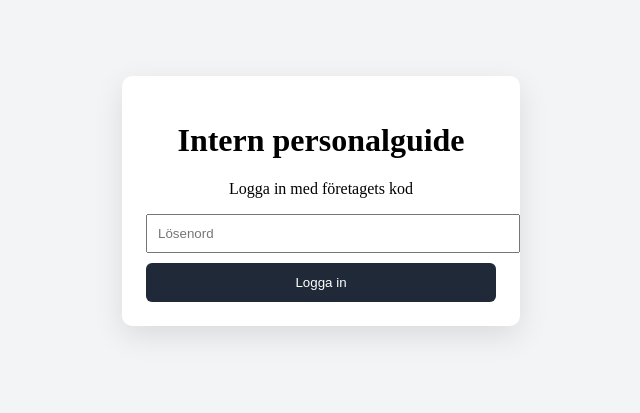
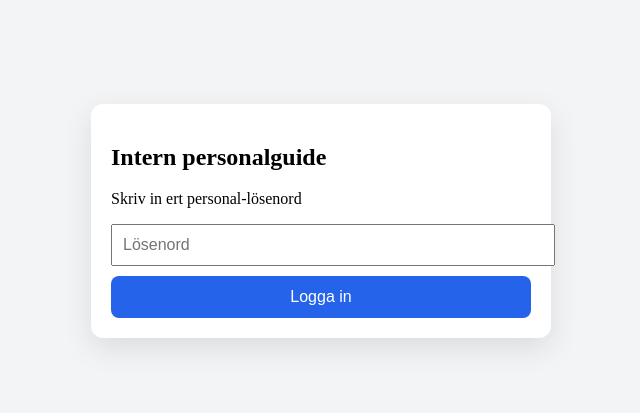
Before and after one commit to manneogren08-coder/ai-pizzeria, a Next.js app: page / in a window 1280 px wide. Shown: the part 207-620 px from the top of the page, without its empty margins (319-959 px from the left). Built offline with nearby package versions, Linux system fonts and the light colour scheme.

Commit message:
Fix multi-company support

```diff
--- a/pages/api/ask.js
+++ b/pages/api/ask.js
@@ -1,24 +1,17 @@
-const companyData =
-  company === "santana" ? pizzeriaSantana :
-  company === "dolores" ? donDolores :
-  null;
-
-if (!companyData) {
-  return res.status(400).json({ answer: "Okänt företag" });
-}
-
 import OpenAI from "openai";
 import pizzeriaSantana from "../../data/pizzeriaSantana";
 import donDolores from "../../data/donDolores";
 
-
-
 // Enkel in-memory rate limit
 const rateLimitMap = new Map();
+const MAX_REQUESTS = 30;        // per minut
+const WINDOW_MS = 60 * 1000;
 
-// Inställningar för pizzeria
-const MAX_REQUESTS = 30;        // max 30 frågor
-const WINDOW_MS = 60 * 1000;    // per minut
+// 🔐 Koppling lösenord → företag
+const PASSWORD_MAP = {
+  santana123: pizzeriaSantana,
+  dolores123: donDolores
+};
 
 export default async function handler(req, res) {
   if (req.method !== "POST") {
@@ -27,12 +20,14 @@ export default async function handler(req, res) {
 
   const { question, password } = req.body;
 
-  // 🔐 Lösenordskontroll
-  if (password !== process.env.ACCESS_PASSWORD) {
-    return res.status(401).json({ answer: "Obehörig åtkomst." });
+  // 🔐 Identifiera företag via lösenord
+  const companyData = PASSWORD_MAP[password];
+
+  if (!companyData) {
+    return res.status(401).json({ answer: "Fel lösenord." });
   }
 
-  // 📍 Identifiera användare via IP
+  // 📍 IP-baserad rate limit
   const ip =
     req.headers["x-forwarded-for"]?.split(",")[0] ||
     req.socket.remoteAddress;
@@ -40,7 +35,6 @@ export default async function handler(req, res) {
   const now = Date.now();
   const userData = rateLimitMap.get(ip) || { count: 0, start: now };
 
-  // ⏱️ Reset om tidsfönster passerat
   if (now - userData.start > WINDOW_MS) {
     userData.count = 0;
     userData.start = now;
@@ -49,14 +43,12 @@ export default async function handler(req, res) {
   userData.count += 1;
   rateLimitMap.set(ip, userData);
 
-  // 🚫 Rate-limit nådd
   if (userData.count > MAX_REQUESTS) {
     return res.status(429).json({
       answer: "För många frågor just nu. Vänta en minut och försök igen."
     });
   }
 
-  // 🤖 OpenAI-klient
   const openai = new OpenAI({
     apiKey: process.env.OPENAI_API_KEY
   });
@@ -70,9 +62,10 @@ export default async function handler(req, res) {
           content: `
 Du är en intern AI-assistent för ${companyData.name}.
 
-Du får ENDAST använda informationen nedan.
-Hitta aldrig på något själv.
-Om svaret inte finns: säg tydligt vad personalen ska göra enligt rutinerna.
+VIKTIGT:
+- Använd ENDAST informationen nedan
+- Hitta ALDRIG på något
+- Om information saknas: förklara vad personalen ska göra enligt rutinerna
 
 === FÖRETAGETS INFORMATION ===
 
@@ -95,10 +88,7 @@ ${companyData.routines}
           role: "user",
           content: question
         }
-]
-,
-
-
+      ],
       max_tokens: 200
     });
 
--- a/pages/index.js
+++ b/pages/index.js
@@ -1,48 +1,114 @@
 import { useState } from "react";
-import { useRouter } from "next/router";
 
 export default function Home() {
   const [password, setPassword] = useState("");
+  const [company, setCompany] = useState(null);
+  const [question, setQuestion] = useState("");
+  const [chat, setChat] = useState([]);
+  const [loading, setLoading] = useState(false);
   const [error, setError] = useState("");
-  const router = useRouter();
 
-  const login = async () => {
-    setError("");
+  // 🔐 Test-lösenord (ENKELT & TYDLIGT)
+  const PASSWORDS = {
+    santana123: {
+      id: "santana",
+      name: "Pizzeria Santana"
+    },
+    dondolores123: {
+      id: "donDolores",
+      name: "Don Dolores"
+    }
+  };
 
-    const res = await fetch("/api/login", {
-      method: "POST",
-      headers: { "Content-Type": "application/json" },
-      body: JSON.stringify({ password })
-    });
-
-    if (!res.ok) {
+  const login = () => {
+    const match = PASSWORDS[password];
+    if (!match) {
       setError("Fel lösenord");
       return;
     }
+    setCompany(match);
+    setError("");
+  };
+
+  const askAI = async () => {
+    if (!question.trim()) return;
+
+    setChat(prev => [...prev, { from: "user", text: question }]);
+    setLoading(true);
+
+    try {
+      const res = await fetch("/api/ask", {
+        method: "POST",
+        headers: { "Content-Type": "application/json" },
+        body: JSON.stringify({
+          question,
+          company: company.id
+        })
+      });
 
       const data = await res.json();
-    router.push(`/app?company=${data.companyId}`);
+      setChat(prev => [...prev, { from: "ai", text: data.answer }]);
+    } catch {
+      setChat(prev => [...prev, { from: "ai", text: "Ett fel uppstod." }]);
+    }
+
+    setQuestion("");
+    setLoading(false);
   };
 
+  // 🔒 LOGIN-SIDA
+  if (!company) {
     return (
       <div style={styles.page}>
         <div style={styles.card}>
-        <h1>Intern personalguide</h1>
-        <p>Logga in med företagets kod</p>
+          <h2>Intern personalguide</h2>
+          <p>Skriv in ert personal-lösenord</p>
 
           <input
+            style={styles.input}
             type="password"
             placeholder="Lösenord"
             value={password}
             onChange={e => setPassword(e.target.value)}
-          style={styles.input}
           />
 
-        <button onClick={login} style={styles.button}>
+          {error && <p style={{ color: "red" }}>{error}</p>}
+
+          <button style={styles.button} onClick={login}>
             Logga in
           </button>
+        </div>
+      </div>
+    );
+  }
 
-        {error && <p style={{ color: "red" }}>{error}</p>}
+  // ✅ INLOGGAD SIDA
+  return (
+    <div style={styles.page}>
+      <div style={styles.card}>
+        <h1>{company.name}</h1>
+        <p>Intern AI-guide för personal</p>
+
+        <div style={styles.chat}>
+          {chat.map((msg, i) => (
+            <div key={i} style={msg.from === "user" ? styles.user : styles.ai}>
+              {msg.text}
+            </div>
+          ))}
+          {loading && <div style={styles.ai}>AI skriver…</div>}
+        </div>
+
+        <input
+          style={styles.input}
+          placeholder="Ställ en fråga…"
+          value={question}
+          onChange={e => setQuestion(e.target.value)}
+          onKeyDown={e => e.key === "Enter" && askAI()}
+        />
+
+        <button style={styles.button} onClick={askAI}>
+          Fråga AI
+        </button>
       </div>
     </div>
   );
@@ -51,30 +117,54 @@ export default function Home() {
 const styles = {
   page: {
     minHeight: "100vh",
+    background: "#f3f4f6",
     display: "flex",
     justifyContent: "center",
     alignItems: "center",
-    background: "#f3f4f6"
+    padding: 20
   },
   card: {
     background: "#fff",
-    padding: 24,
-    borderRadius: 10,
-    width: 350,
-    textAlign: "center",
+    maxWidth: 420,
+    width: "100%",
+    borderRadius: 12,
+    padding: 20,
     boxShadow: "0 10px 30px rgba(0,0,0,0.1)"
+  },
+  chat: {
+    border: "1px solid #ddd",
+    borderRadius: 8,
+    padding: 10,
+    height: 220,
+    overflowY: "auto",
+    marginBottom: 10
+  },
+  user: {
+    background: "#e5e7eb",
+    padding: 8,
+    borderRadius: 6,
+    marginBottom: 6
+  },
+  ai: {
+    background: "#dbeafe",
+    padding: 8,
+    borderRadius: 6,
+    marginBottom: 6
   },
   input: {
     width: "100%",
     padding: 10,
+    fontSize: 16,
     marginBottom: 10
   },
   button: {
     width: "100%",
     padding: 12,
-    background: "#1f2937",
+    fontSize: 16,
+    background: "#2563eb",
     color: "#fff",
     border: "none",
-    borderRadius: 6
+    borderRadius: 8,
+    cursor: "pointer"
   }
 };
```
Lines whose indentation alone changed are shown as unchanged.
